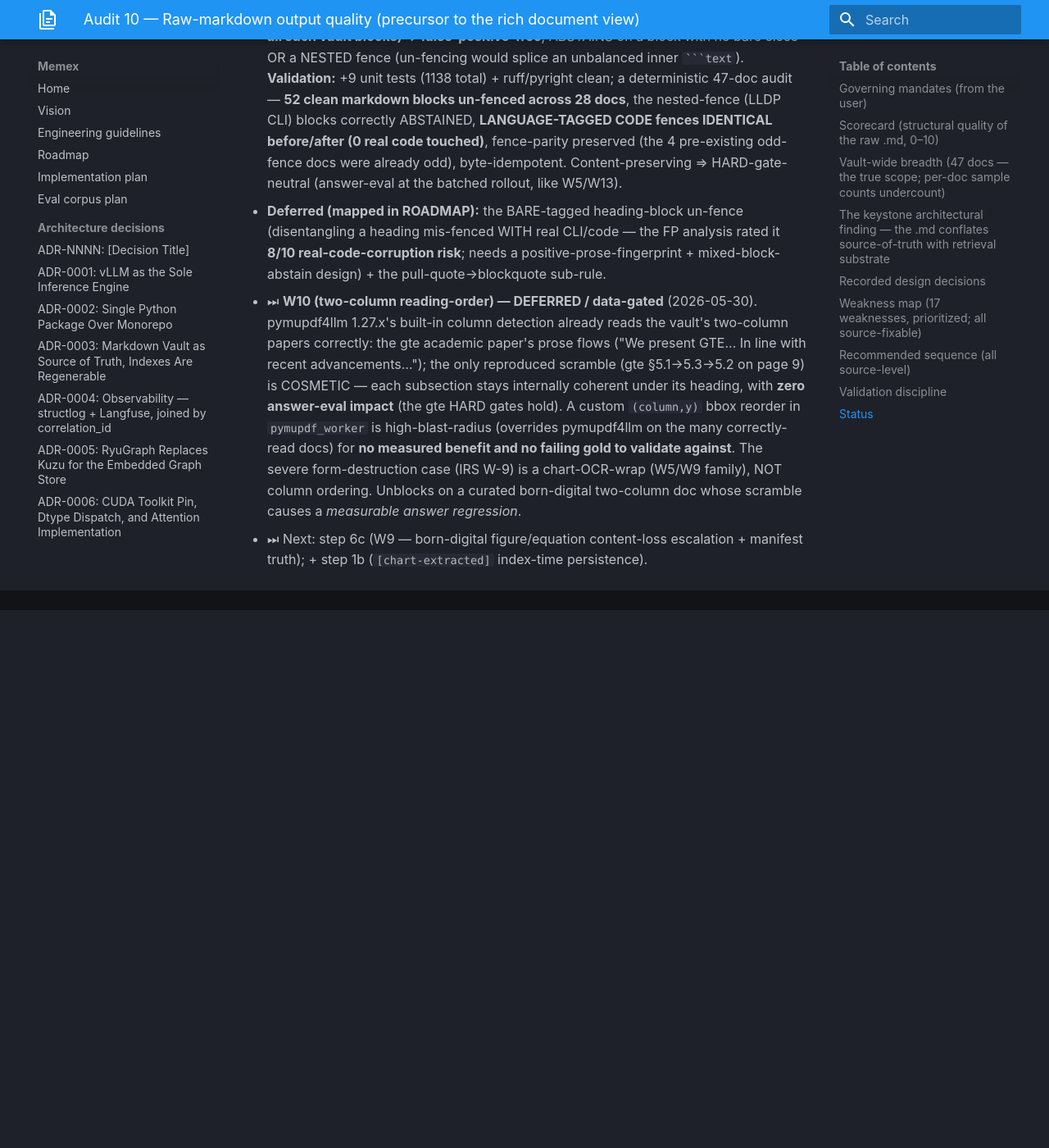
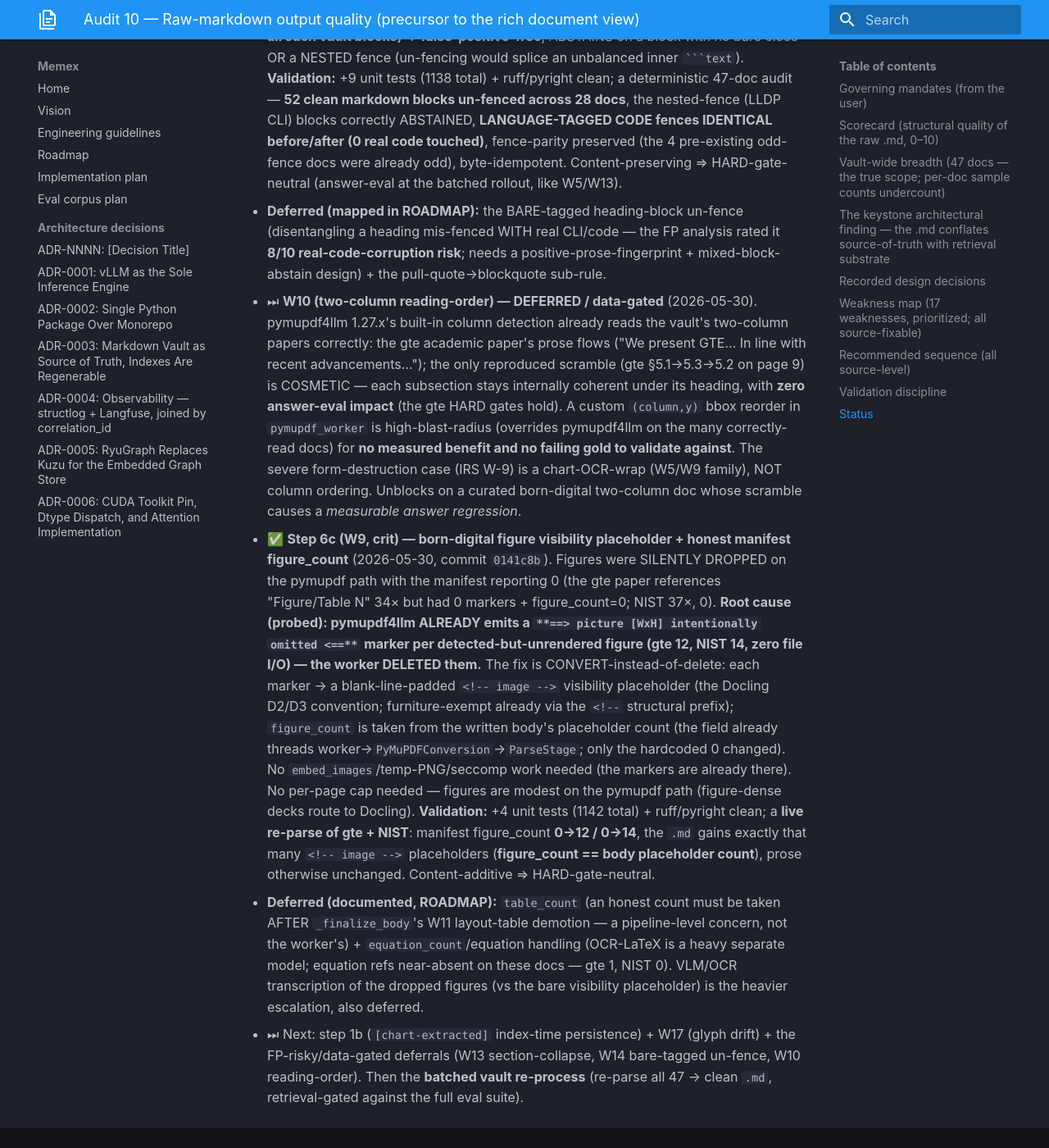
Before and after one commit to Zenetusken/memex, an MkDocs documentation site: the page built from docs/audits/10-raw-md-output-audit.md, in a window 1280 px wide and 1400 px high, scrolled down 11984 px. Shown: the whole window at 82% size. Built offline with MkDocs 1.6.1 and Material for MkDocs 9.7.7, drawn with Linux system fonts in a browser that asks for light colours; before the commit the page ends 12728 px from its top, so only the background shows below that.

Commit message:
docs: sync audit-10 + ROADMAP for step 6c (W9 figure placeholder + manifest truth shipped)
Records step 6c (pymupdf figure visibility placeholder + honest figure_count,
0141c8b) + maps the deferred table_count/equation_count manifest truth (table
needs post-demotion pipeline counting; equations need OCR-LaTeX) and the figure
VLM/OCR transcription escalation.

Co-Authored-By: Claude Opus 4.8 (1M context) <noreply@anthropic.com>

````diff
--- a/docs/audits/10-raw-md-output-audit.md
+++ b/docs/audits/10-raw-md-output-audit.md
@@ -176,4 +176,6 @@ lets us choose **per-arm** what dense vs. BM25 each consume (the future fix for
 - ✅ **Step 6b (W14) — un-fence mid-document markdown-tagged code blocks** (2026-05-30, commit `f141271`). The parsers (and the per-page VLM, beyond W5's whole-page wrapper) wrap a markdown REGION (headings + prose) in a ` ```markdown `/` ```md ` fence MID-document, trapping its headings/prose as inert code (the chunker + fence-aware finalize passes treat a fenced region as code → headings invisible to grounding; 28 docs). `unfence_markdown_blocks` (engine-agnostic, wired FIRST in `_finalize_body` so the recovered headings/tables are visible to the downstream demote/dedup/heading passes) drops the fences + splices the inner lines VERBATIM. **A markdown/md language tag is by construction a prose signal (code-ratio 0 across all such vault blocks) ⇒ false-positive-free**; ABSTAINS on a block with no bare close OR a NESTED fence (un-fencing would splice an unbalanced inner ` ```text `). **Validation:** +9 unit tests (1138 total) + ruff/pyright clean; a deterministic 47-doc audit — **52 clean markdown blocks un-fenced across 28 docs**, the nested-fence (LLDP CLI) blocks correctly ABSTAINED, **LANGUAGE-TAGGED CODE fences IDENTICAL before/after (0 real code touched)**, fence-parity preserved (the 4 pre-existing odd-fence docs were already odd), byte-idempotent. Content-preserving ⇒ HARD-gate-neutral (answer-eval at the batched rollout, like W5/W13).
   - **Deferred (mapped in ROADMAP):** the BARE-tagged heading-block un-fence (disentangling a heading mis-fenced WITH real CLI/code — the FP analysis rated it **8/10 real-code-corruption risk**; needs a positive-prose-fingerprint + mixed-block-abstain design) + the pull-quote→blockquote sub-rule.
 - ⏭ **W10 (two-column reading-order) — DEFERRED / data-gated** (2026-05-30). pymupdf4llm 1.27.x's built-in column detection already reads the vault's two-column papers correctly: the gte academic paper's prose flows ("We present GTE… In line with recent advancements…"); the only reproduced scramble (gte §5.1→5.3→5.2 on page 9) is COSMETIC — each subsection stays internally coherent under its heading, with **zero answer-eval impact** (the gte HARD gates hold). A custom `(column,y)` bbox reorder in `pymupdf_worker` is high-blast-radius (overrides pymupdf4llm on the many correctly-read docs) for **no measured benefit and no failing gold to validate against**. The severe form-destruction case (IRS W-9) is a chart-OCR-wrap (W5/W9 family), NOT column ordering. Unblocks on a curated born-digital two-column doc whose scramble causes a *measurable answer regression*.
-- ⏭ Next: step 6c (W9 — born-digital figure/equation content-loss escalation + manifest truth); + step 1b (`[chart-extracted]` index-time persistence).
+- ✅ **Step 6c (W9, crit) — born-digital figure visibility placeholder + honest manifest figure_count** (2026-05-30, commit `0141c8b`). Figures were SILENTLY DROPPED on the pymupdf path with the manifest reporting 0 (the gte paper references "Figure/Table N" 34× but had 0 markers + figure_count=0; NIST 37×, 0). **Root cause (probed): pymupdf4llm ALREADY emits a ` **==> picture [WxH] intentionally omitted <==** ` marker per detected-but-unrendered figure (gte 12, NIST 14, zero file I/O) — the worker DELETED them.** The fix is CONVERT-instead-of-delete: each marker → a blank-line-padded `<!-- image -->` visibility placeholder (the Docling D2/D3 convention; furniture-exempt already via the `<!--` structural prefix); `figure_count` is taken from the written body's placeholder count (the field already threads worker→`PyMuPDFConversion`→`ParseStage`; only the hardcoded 0 changed). No `embed_images`/temp-PNG/seccomp work needed (the markers are already there). No per-page cap needed — figures are modest on the pymupdf path (figure-dense decks route to Docling). **Validation:** +4 unit tests (1142 total) + ruff/pyright clean; a **live re-parse of gte + NIST**: manifest figure_count **0→12 / 0→14**, the `.md` gains exactly that many `<!-- image -->` placeholders (**figure_count == body placeholder count**), prose otherwise unchanged. Content-additive ⇒ HARD-gate-neutral.
+  - **Deferred (documented, ROADMAP):** `table_count` (an honest count must be taken AFTER `_finalize_body`'s W11 layout-table demotion — a pipeline-level concern, not the worker's) + `equation_count`/equation handling (OCR-LaTeX is a heavy separate model; equation refs near-absent on these docs — gte 1, NIST 0). VLM/OCR transcription of the dropped figures (vs the bare visibility placeholder) is the heavier escalation, also deferred.
+- ⏭ Next: step 1b (`[chart-extracted]` index-time persistence) + W17 (glyph drift) + the FP-risky/data-gated deferrals (W13 section-collapse, W14 bare-tagged un-fence, W10 reading-order). Then the **batched vault re-process** (re-parse all 47 → clean `.md`, retrieval-gated against the full eval suite).
````
Also changed, not shown: docs/ROADMAP.md (+2 -2 lines).
